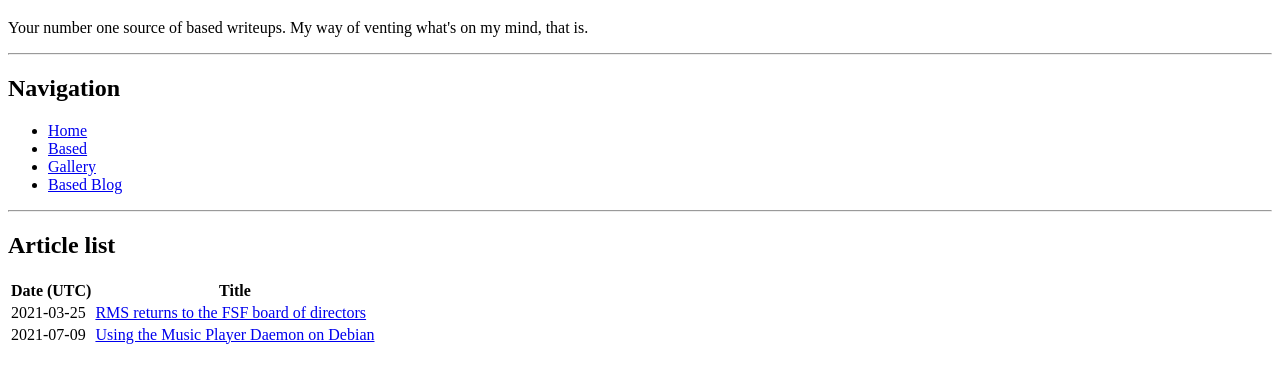
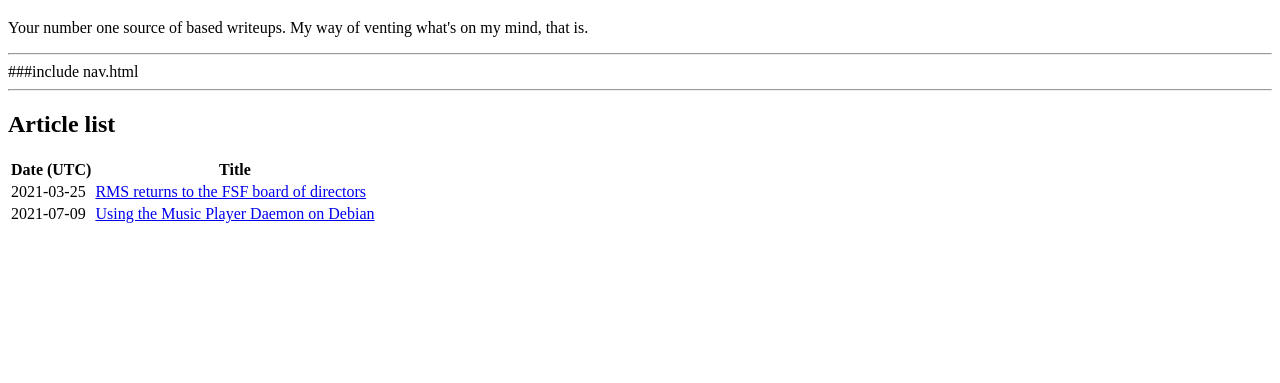
Before and after one commit to MasFlam/masflam.com, a plain HTML site: page site/based-blog.html in a window 1280 px wide. Shown: the part 87-470 px from the top of the page. Drawn offline with Linux system fonts and the light colour scheme.

Commit message:
Use nav.html and improve gen.sh

```diff
--- a/site/based-blog.html
+++ b/site/based-blog.html
@@ -17,17 +17,7 @@
 	</p>
 
 	<hr>
-
-	<div id=navigation>
-		<h2>Navigation</h2>
-		<ul>
-			<li><a href="index.html">Home</a></li>
-			<li><a href="based.html">Based</a></li>
-			<li><a href="gallery.html">Gallery</a></li>
-			<li><a href="based-blog.html">Based Blog</a></li>
-		</ul>
-	</div>
-
+###include nav.html
 	<hr>
 
 	<div id=article-list>
```
Also changed, not shown: site/based.html (+1 -10 lines), site/gallery.html (+1 -10 lines), site/index.html (+1 -11 lines), 1 other file.
